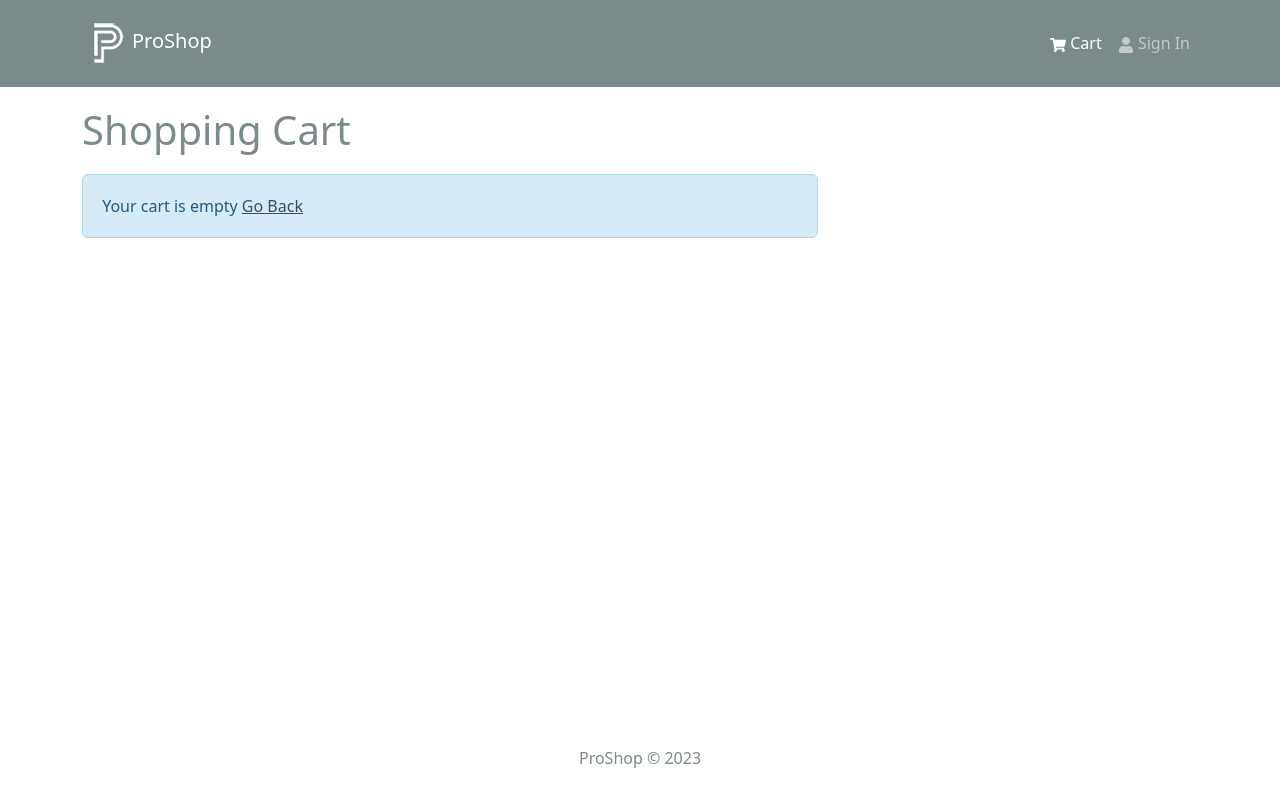
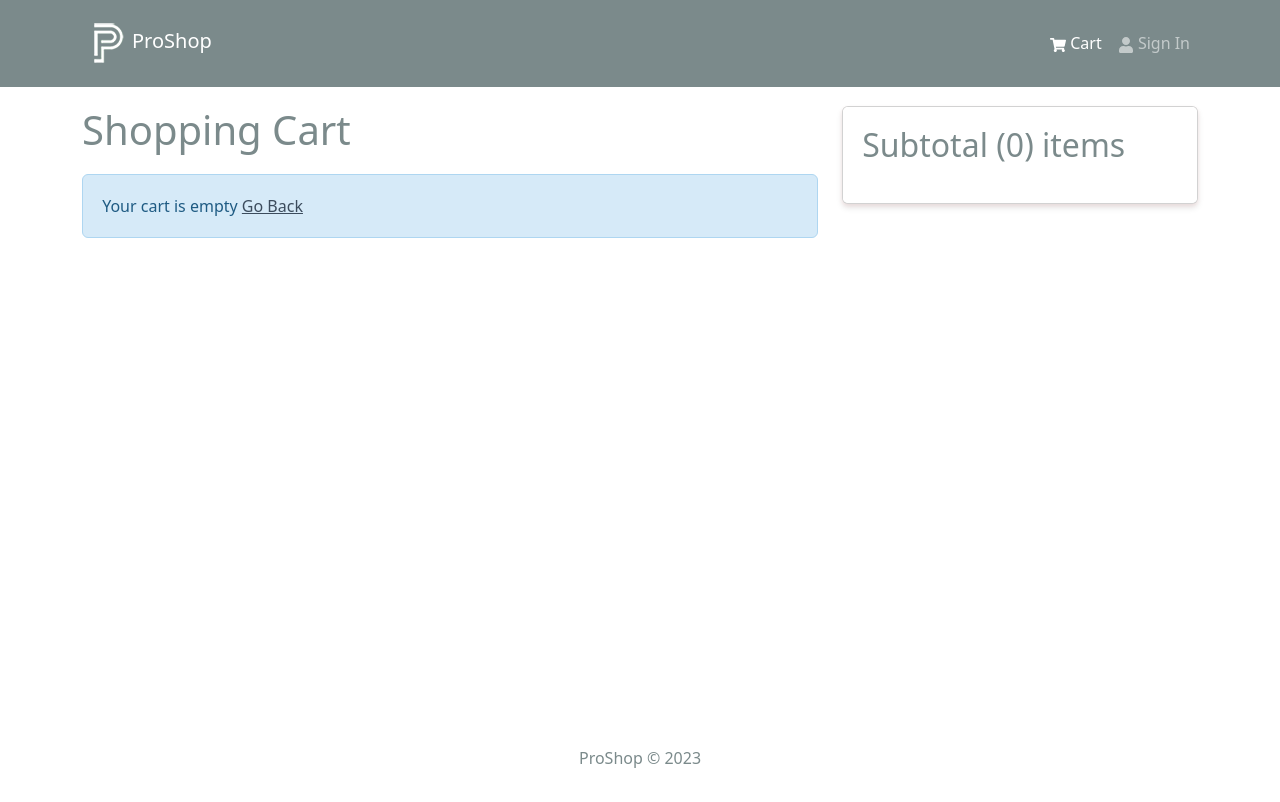
Before and after one commit to donaldo74/proshop-v2, a React (Create React App) app in the folder frontend/: page /cart in a window 1280 px wide. Shown: the top 802 px of the page. Built offline with nearby package versions, Linux system fonts and the light colour scheme.

Commit message:
Ok at 15:15

```diff
--- a/frontend/src/screens/CartScreen.jsx
+++ b/frontend/src/screens/CartScreen.jsx
@@ -61,6 +61,18 @@ const CartScreen = () => {
           </ListGroup>
         )}
       </Col>
+
+      <Col md={4}>
+        <Card>
+          <ListGroup variant='flush'>
+            <ListGroup.Item>
+              <h2>
+                Subtotal ({ cartItems.reduce((acc, item) => acc + item.qty, 0)}) items
+              </h2>
+            </ListGroup.Item>
+          </ListGroup>
+        </Card>
+      </Col>
     </Row>
   )
 }
```
